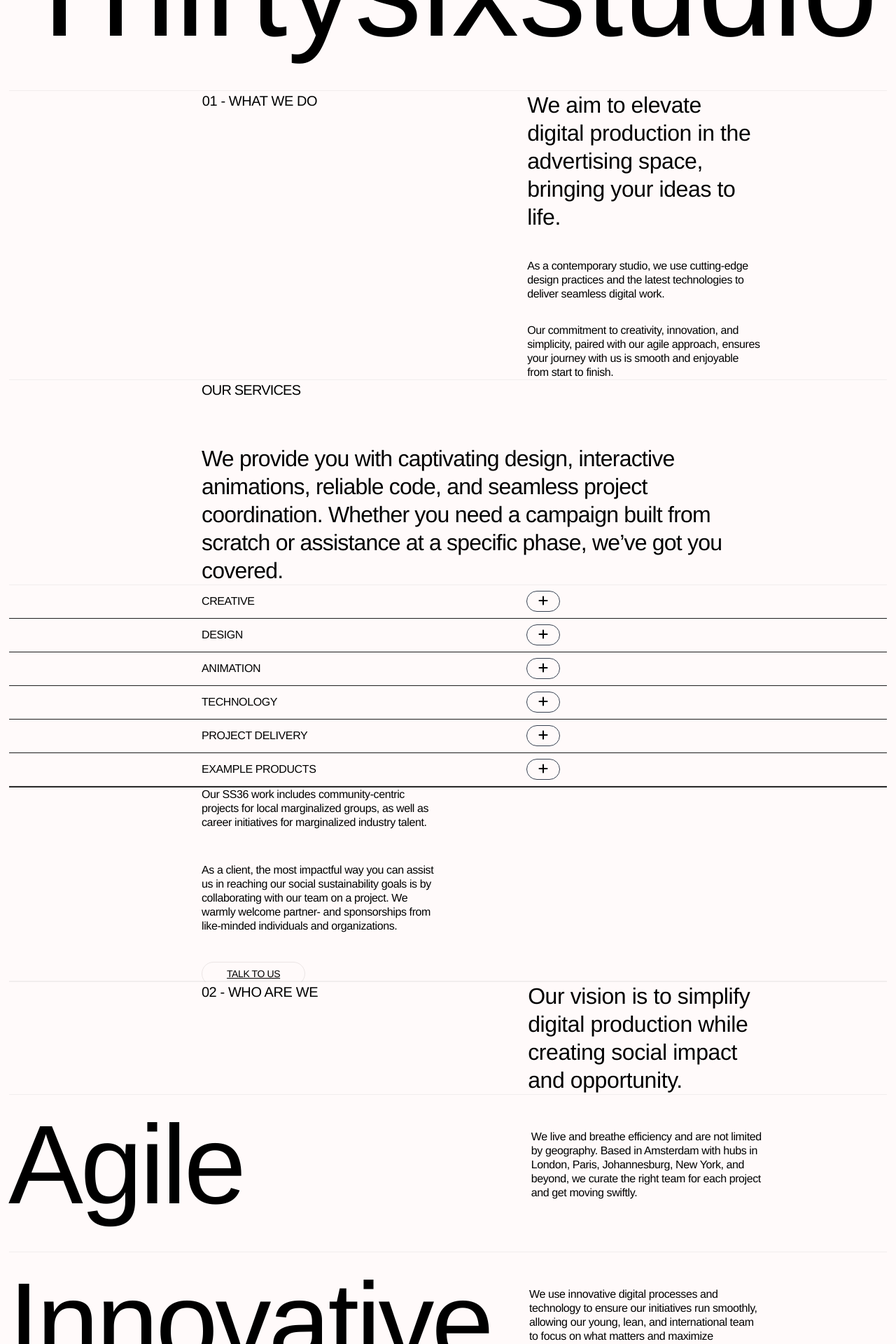
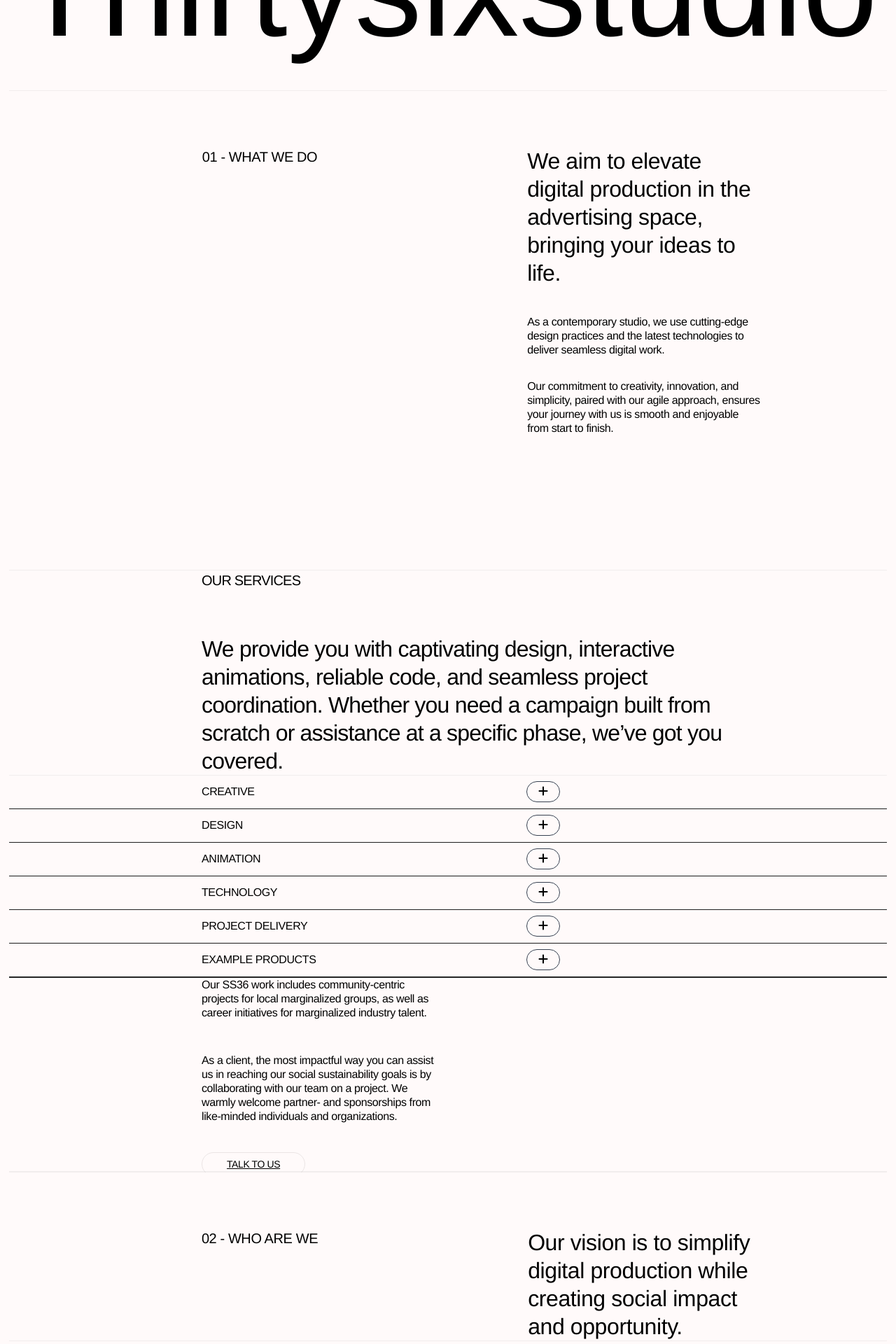
Before and after one commit to bytescom/thirtysixstudio, a React (Vite) app: page / in a window 1280 px wide. Shown: the part 740-2660 px from the top of the page at 70% size. Built offline with nearby package versions, Linux system fonts and the light colour scheme.

Commit message:
update css

```diff
--- a/src/App.jsx
+++ b/src/App.jsx
@@ -80,7 +80,7 @@ const App = () => {
 
       {/* What We Do Section */}
       <div className={`relative h-full w-full select ${!isBgChange ? 'bg-[#fffafa] dark:bg-black dark:text-white' : 'bg-[#fd2c2a] dark:text-black'} `}>
-        <div className='flex flex-col lg:flex-row justify-center gap-8 lg:gap-[18.75rem] px-3 lg:pl-[6.875rem] tracking-tight leading-tight pt-[5m] pb-[12m]'>
+        <div className='flex flex-col lg:flex-row justify-center gap-8 lg:gap-[18.75rem] px-3 lg:pl-[6.875rem] tracking-tight leading-tight pt-[5rem] pb-[12rem]'>
           {/* Canvas elements */}
           {showCanvas && data[1].map((canvasdetails, index) => (
             <Canvas key={index} details={canvasdetails} />
@@ -114,7 +114,7 @@ const App = () => {
         {showCanvas && data[3].map((canvasdetails, index) => (
           <Canvas key={index} details={canvasdetails} />
         ))}
-        <div className='flex flex-col lg:flex-row justify-center gap-8 lg:gap-[18.75rem] px-3 lg:pl-[6.875rem] tracking-tight leading-tight pt-[5m]'>
+        <div className='flex flex-col lg:flex-row justify-center gap-8 lg:gap-[18.75rem] px-3 lg:pl-[6.875rem] tracking-tight leading-tight pt-[5rem]'>
           <h2 className='text-xl  '>02 - WHO ARE WE</h2>
           <div className='flex flex-col lg:w-[21rem] gap-10'>
             <p className='text-[2rem]'>Our vision is to simplify digital production while creating social impact and opportunity.</p>
@@ -123,7 +123,7 @@ const App = () => {
 
         <TextAnimation isBgChange={isBgChange} />
 
-        <div className='flex flex-col lg:flex-row justify-center gap-8 lg:gap-[20rem] px-3 lg:pl-[16rem] tracking-tight leading-tight pt-[8m] pb-[15m]'>
+        <div className='flex flex-col lg:flex-row justify-center gap-8 lg:gap-[20rem] px-3 lg:pl-[16rem] tracking-tight leading-tight pt-[8rem] pb-[15rem]'>
           <div></div>
           <div className='flex flex-col lg:w-[21rem] gap-16'>
             <p className='text-[2rem]'>We represent today's world: progressive and engaged.</p>
@@ -143,7 +143,7 @@ const App = () => {
           {showCanvas && data[4].map((canvasdetails, index) => (
             <Canvas key={index} details={canvasdetails} />
           ))}
-          <div className='flex flex-col lg:w-[50rem] gap-[4rem] leading-tight tracking-tighter pl-3 lg:pl-[3rem] lg:py-[5m]'>
+          <div className='flex flex-col lg:w-[50rem] gap-[4rem] leading-tight tracking-tighter pl-3 lg:pl-[3rem] lg:py-[5rem]'>
             <h2 className='text-xl'>03 - HOW TO GIVE BACK</h2>
             <div className='flex flex-col gap-[3rem] text-[2rem]  '>
               <p>At Thirtysix Studio, we recognize that our industry can perpetuate harm. We believe we have to try and reverse some of these imbalances. That’s why we’re launching SS36, our local social sustainability hub.</p>
@@ -154,7 +154,7 @@ const App = () => {
 
         <Divider isBgChange={isBgChange} />
 
-        <div className='flex justify-start lg:justify-center w-[100%] px-3 py-[5m]'>
+        <div className='flex justify-start lg:justify-center w-[100%] px-3 py-[5rem]'>
           {showCanvas && data[5].map((canvasdetails, index) => (
             <Canvas key={index} details={canvasdetails} />
           ))}
@@ -205,7 +205,7 @@ const App = () => {
           <OpenRole />
           <Divider isBgChange={isBgChange} />
           {/* Clients */}
-          <div className='flex justify-start lg:justify-center w-[100%] px-3 py-[5m]'>
+          <div className='flex justify-start lg:justify-center w-[100%] px-3 py-[5rem]'>
             <div className='flex flex-col gap-[2rem] w-[44rem] leading-tight tracking-tight'>
               <h2 className='text-xl  '>CLIENTS</h2>
               <div className='flex flex-col gap-[3rem] lg:w-[21rem]  '>
--- a/src/components/openrole.jsx
+++ b/src/components/openrole.jsx
@@ -33,7 +33,7 @@ const OpenRole = ({ isBgChange }) => {
 
 
     return (
-        <div className='max-w-[96.5%] lg:max-w-[98%] m-auto tracking-tight leading-tight py-[6m]'>
+        <div className='max-w-[96.5%] lg:max-w-[98%] m-auto tracking-tight leading-tight py-[6rem]'>
             {/* Parent Container with border */}
             <div className='cursor-pointer border-b border-[#292929]'>
                 <div
```
